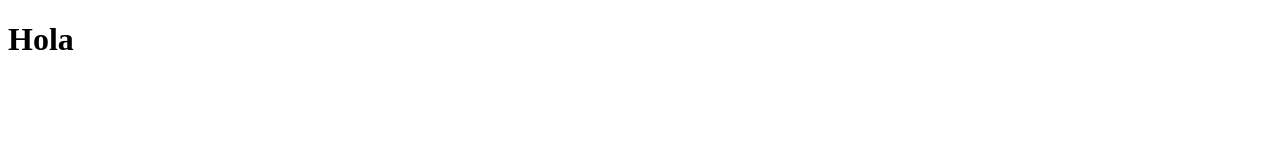
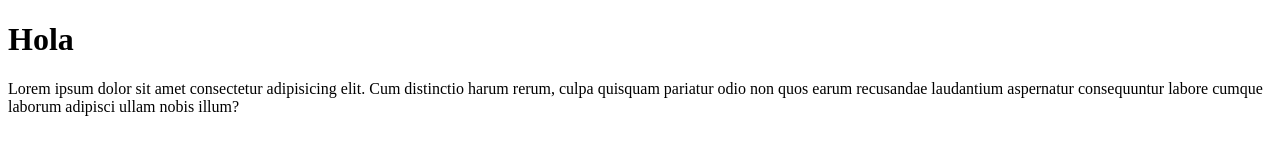
Before and after one commit to Fabian-31/Clase9, a plain HTML site: page about.html in a window 1280 px wide. Drawn offline with Linux system fonts and the light colour scheme.

Commit message:
parrafo nuevo

```diff
--- a/about.html
+++ b/about.html
@@ -7,5 +7,7 @@
 </head>
 <body>
     <h1>Hola</h1>
+    <p>Lorem ipsum dolor sit amet consectetur adipisicing elit.
+    Cum distinctio harum rerum, culpa quisquam pariatur odio non quos earum recusandae laudantium aspernatur consequuntur labore cumque laborum adipisci ullam nobis illum?</p>
 </body>
 </html>
```
Also changed, not shown: index.html (+2 -0 lines).
